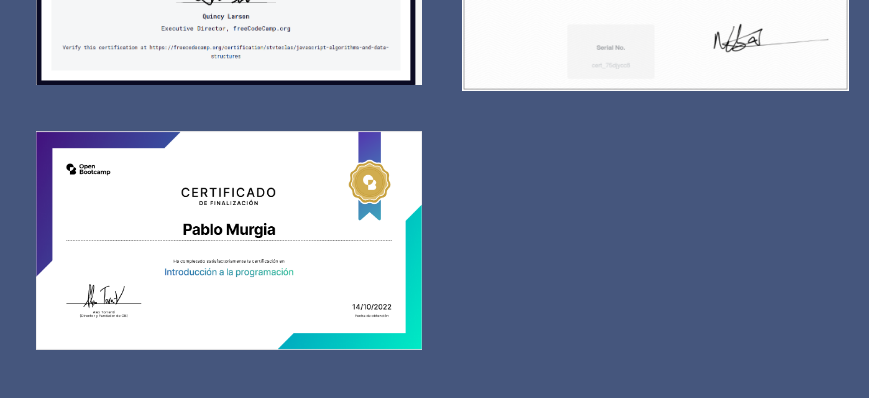
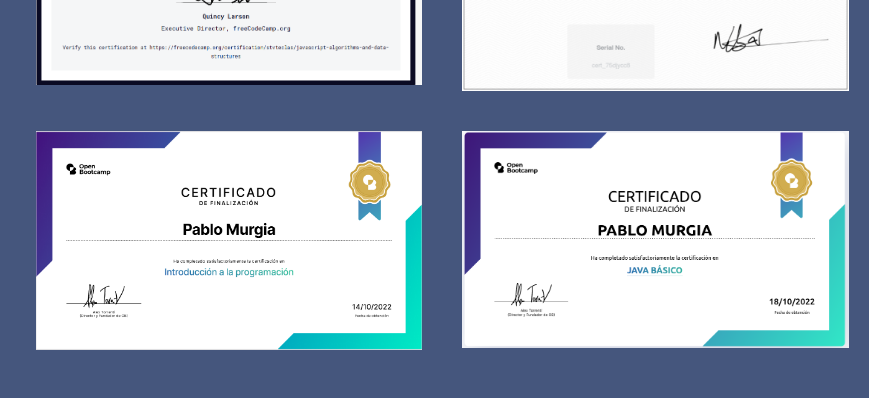
Before and after one commit to stvteclas/stvteclas.github.io, a plain HTML site: page docs/index.html in a window 1280 px wide. Shown: the part 2040-2438 px from the top of the page, 411-1280 px from the left. Drawn offline with Linux system fonts and the light colour scheme.

Commit message:
update certificates

```diff
--- a/docs/index.html
+++ b/docs/index.html
@@ -87,6 +87,7 @@
         <img src="certificado java essential.png"/>
         <img src="certificadoterminal.png"/>
         <img src="introduccionprogramacion.png"/>
+        <img src="javaBasico.png"/>
       </div>
     </section>
 
```
Also changed, not shown: docs/javaBasico.png (added).
